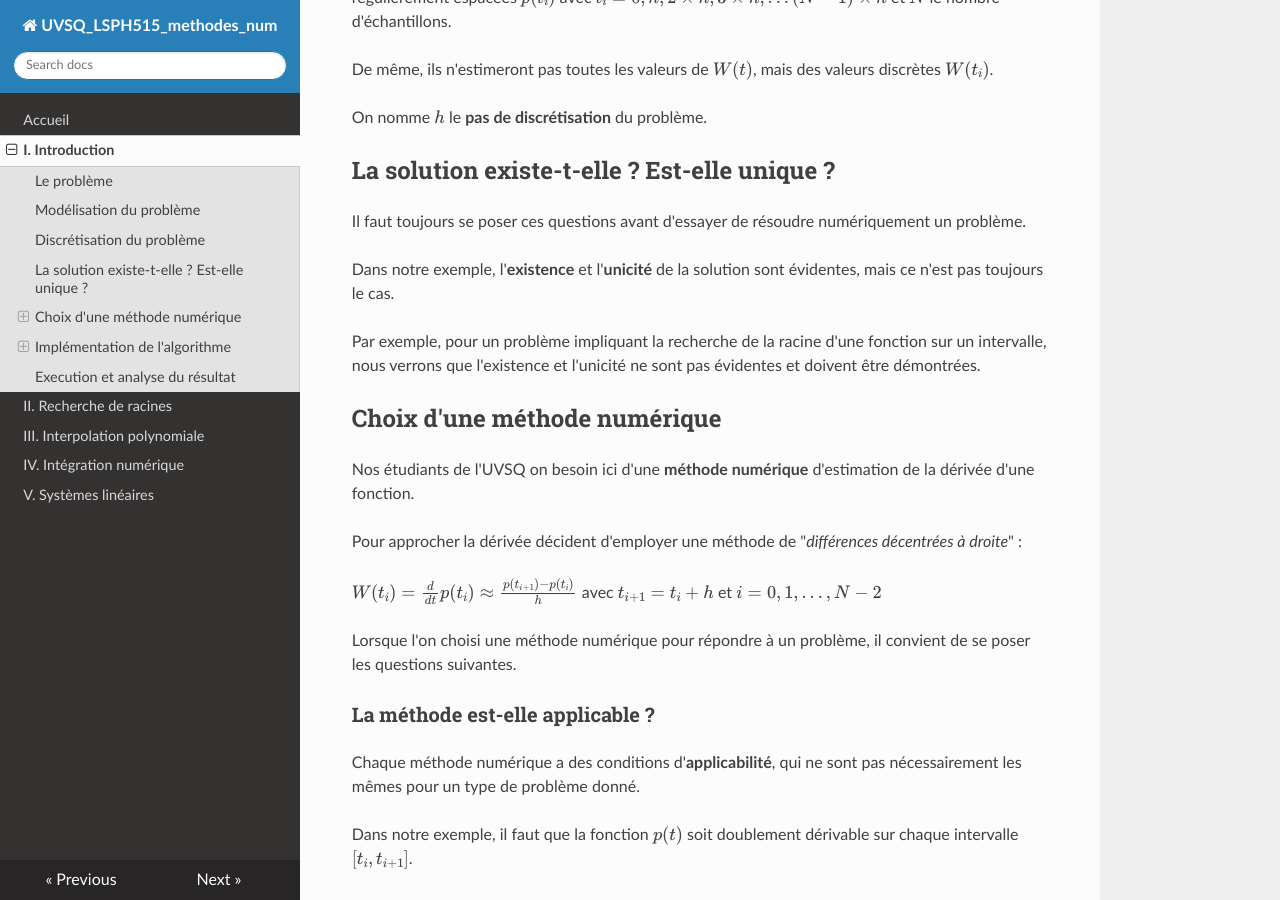
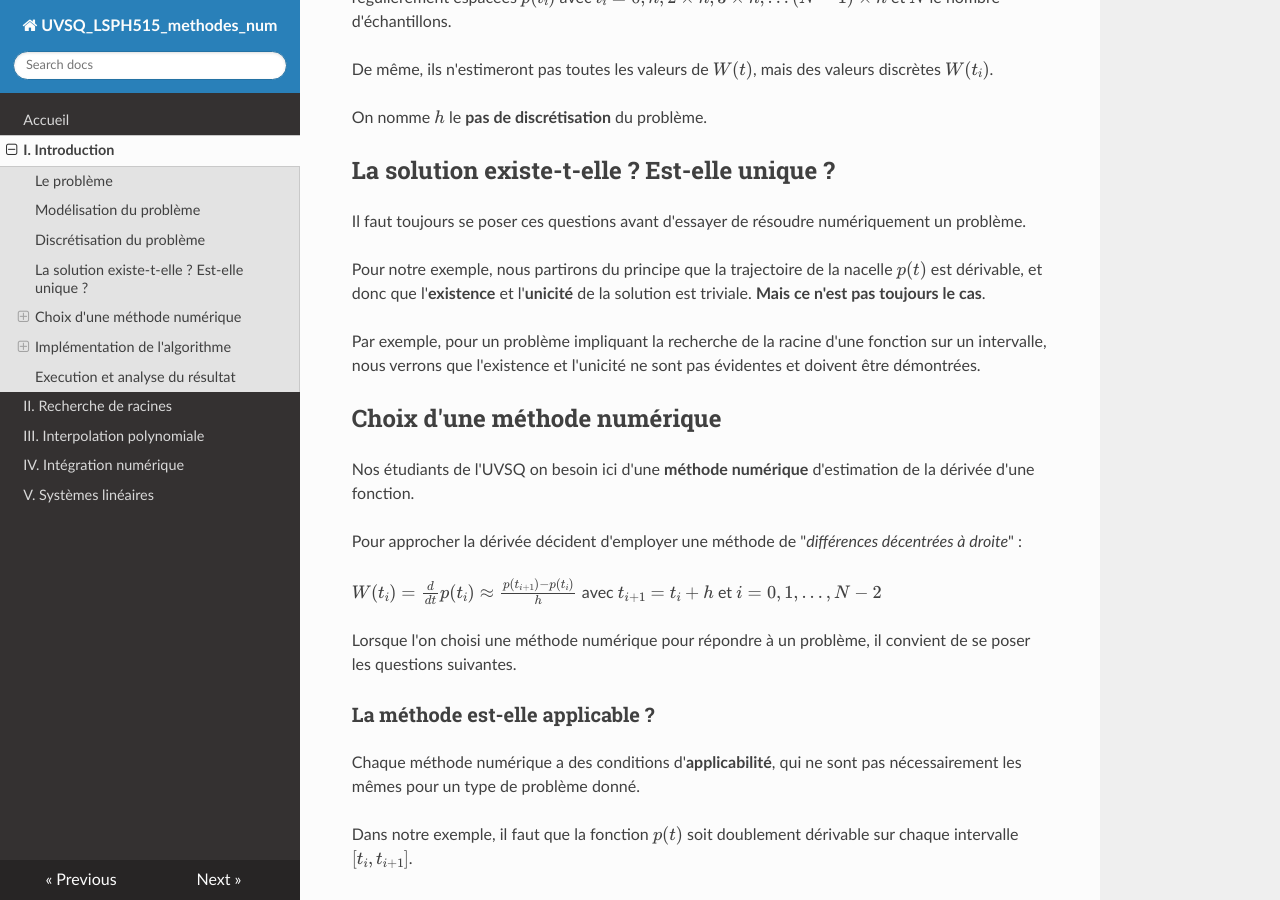
Before and after one commit to NicOudart/UVSQ_LSPH515_methodes_num, an MkDocs documentation site: the page built from docs/Chap1_Introduction.md, in a window 1280 px wide and 900 px high, scrolled down 1977 px. Built offline with MkDocs 1.6.1, drawn with Linux system fonts in a browser that asks for light colours; nearby versions of some CDN libraries.

Commit message:
-Minor fix in chapter 1.

```diff
--- a/docs/Chap1_Introduction.md
+++ b/docs/Chap1_Introduction.md
@@ -70,7 +70,8 @@ On nomme $h$ le **pas de discrétisation** du problème.
 
 Il faut toujours se poser ces questions avant d'essayer de résoudre numériquement un problème.
 
-Dans notre exemple, l'**existence** et l'**unicité** de la solution sont évidentes, mais ce n'est pas toujours le cas.
+Pour notre exemple, nous partirons du principe que la trajectoire de la nacelle $p(t)$ est dérivable, et donc que l'**existence** et l'**unicité** de la solution est triviale.
+**Mais ce n'est pas toujours le cas**.
 
 Par exemple, pour un problème impliquant la recherche de la racine d'une fonction sur un intervalle, nous verrons que l'existence et l'unicité ne sont pas évidentes et doivent être démontrées.
 
```
